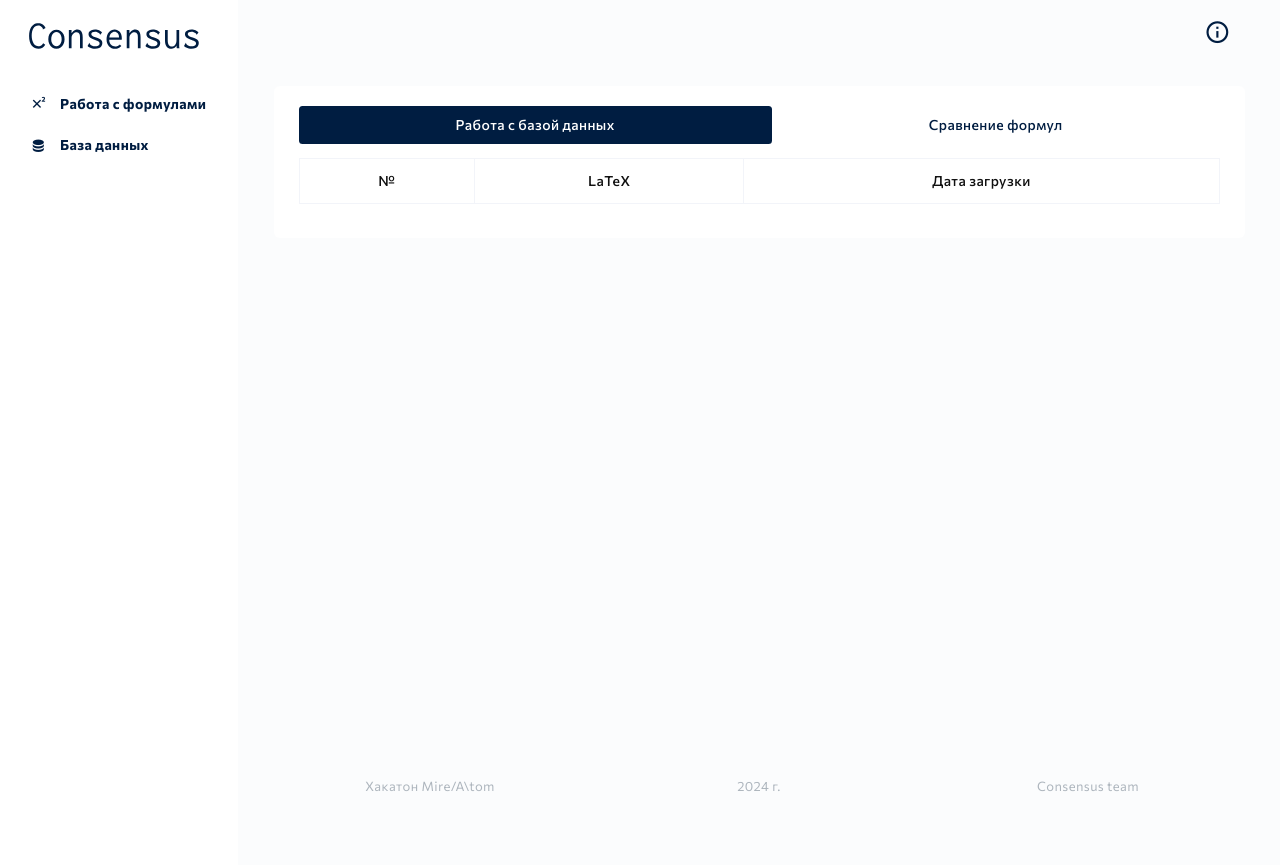
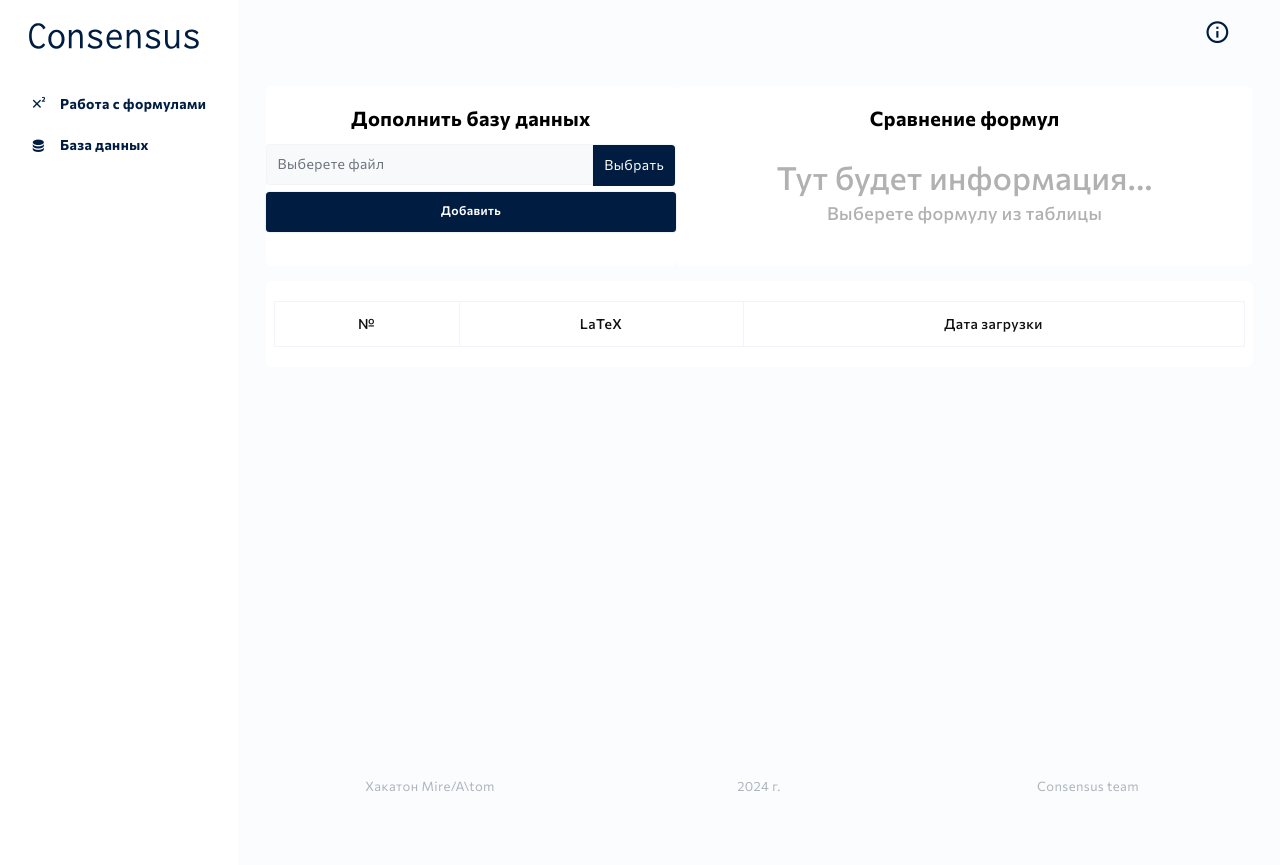
Before and after one commit to DoobleFreeze/Consensus-MireAtom, a Flask app: template app_web/web/templates/database.html in a window 1280 px wide. Run offline with Flask 2, Linux system fonts and the light colour scheme; the template is opened without the code that fills it, so the values that code supplies are empty; parts of the project's set-up code (start-up, migrations or seed data) failed here and were passed over; some libraries are stand-ins or nearby versions.

Commit message:
Доделана страница с базой данных

```diff
--- a/app_web/configs/requirements.txt
+++ b/app_web/configs/requirements.txt
@@ -10,3 +10,4 @@ gevent==23.9.1
 flasgger==0.9.5
 Flask-SocketIO==5.3.6
 texify
+thefuzz
--- a/app_web/web/__init__.py
+++ b/app_web/web/__init__.py
@@ -55,7 +55,7 @@ def create_api(flask_log: bool,
     # !!! УДАЛИТЬ !!!
 
     for i in list_latex:
-        new_formula = Formulas(formula=json.dumps({"formula": i}))
+        new_formula = Formulas(formula=json.dumps({"formula": [i]}))
         session.add(new_formula)
     session.commit()
     session.close()
--- a/app_web/web/templates/database.html
+++ b/app_web/web/templates/database.html
@@ -4,18 +4,38 @@
 
 <div class="page-content-wrapper-inner">
     <div class="row">
-        <div class="col-12 equel-grid">
-            <div class="grid grid-body">
-                <nav class="nav nav-pills nav-fill" role="tablist">
-                    <a id="nav_link_work_database" class="nav-item nav-link active" data-bs-toggle="tab" href="#nav_href_import_latex" role="tab" aria-selected="true">
-                        Работа с базой данных
-                    </a>
-                    <a id="nav_link_diff_formula" class="nav-item nav-link" data-bs-toggle="tab" href="#nav_href_import_img" role="tab" aria-selected="false">
-                        Сравнение формул
-                    </a>
-                </nav>
-                <div class="tab-content py-3">
-                    <div class="tab-pane fade show active" id="nav_href_import_latex" role="tabpanel">
+        <div class="grid grid-body col-5">
+            <form class="form-group showcase_row_area" id="form_import_csv" enctype="multipart/form-data" method="post">
+                <div class="row">
+                    <div class="text-center col-12 p-0 pb-2">
+                        <h5><b>Дополнить базу данных</b></h5>
+                    </div>
+                    <div class="custom-file col-12">
+                        <input type="file" class="custom-file-input" id="file_import_csv" name="file_import_img" accept=".csv">
+                        <label class="custom-file-label" for="file_import_csv">Выберете файл</label>
+                    </div>
+                    <div class="showcase_text_area col-12 p-0 mt-3">
+                        <button type="submit" class="btn btn-dark btn-block" id="button_import_csv">
+                            Добавить
+                        </button>
+                    </div>
+                </div>
+            </form>
+        </div>
+        <div class="grid grid-body col-7">
+            <div class="row">
+                <div class="text-center col-12 p-0 pb-2">
+                    <h5><b>Сравнение формул</b></h5>
+                </div>
+                <div class="text-center col-12" id="input_katex">
+                    <h1 style="margin-top: 1rem; color: #b1b1b1">Тут будет информация...</h1>
+                    <h6 style="color: #b1b1b1">Выберете формулу из таблицы</h6>
+                </div>
+                <div class="showcase_text_area col-12 mt-3" id="button_katex">
+                </div>
+            </div>
+        </div>
+        <div class="grid grid-body col-12">
             <table id="table_database" class="table table-bordered w-100 text-center">
                 <thead>
                     <tr>
@@ -30,12 +50,21 @@
             </table>
             <div id="spin_load_database">
             </div>
-                    </div>
-                    <div class="tab-pane fade" id="nav_href_import_img" role="tabpanel">
 
         </div>
     </div>
 </div>
+
+<div class="modal fade" data-bs-backdrop="static" id="modal_diff" aria-labelledby="staticBackdropLabel" tabindex="-1" aria-hidden="true">
+    <div class="modal-dialog modal-dialog-centered modal-dialog-scrollable modal-lg">
+        <div class="modal-content">
+            <div class="modal-header">
+                <h5 class="modal-title text-center" id="CheckModalLabel">Сравнение формул</h5>
+                <button type="button" class="btn social-icon-btn btn-outline-dark btn-sm" data-bs-dismiss="modal" aria-label="Close">
+                    <i class="mdi mdi-close"></i>
+                </button>
+            </div>
+            <div class="modal-body break-all" id="modal_body_diff"></div>
         </div>
     </div>
 </div>
--- a/app_web/web/templates/work_with_formula.html
+++ b/app_web/web/templates/work_with_formula.html
@@ -39,7 +39,7 @@
                                     <h5><b>Формула в формате изображения</b></h5>
                                 </div>
                                 <div class="custom-file col-12">
-                                    <input type="file" class="custom-file-input" id="file_import_img" name="file_import_img">
+                                    <input type="file" class="custom-file-input" id="file_import_img" name="file_import_img" accept="image/png, image/jpeg">
                                     <label class="custom-file-label" for="file_import_img">Выберете файл</label>
                                 </div>
                                 <div class="showcase_text_area col-12 p-0 mt-3">
```
Also changed, not shown: app_web/web/endpoint_api_controllers.py (+59 -1 lines), app_web/web/static/js/pages/database.js (+72 -0 lines), app_web/web/templates/ajax_diff.html (added, +22 -0 lines). Lines whose indentation alone changed are shown as unchanged.
